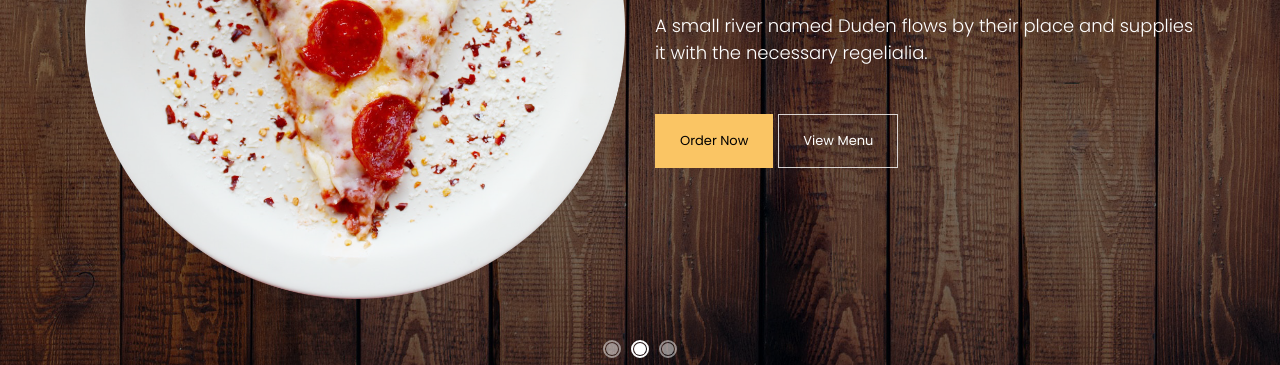
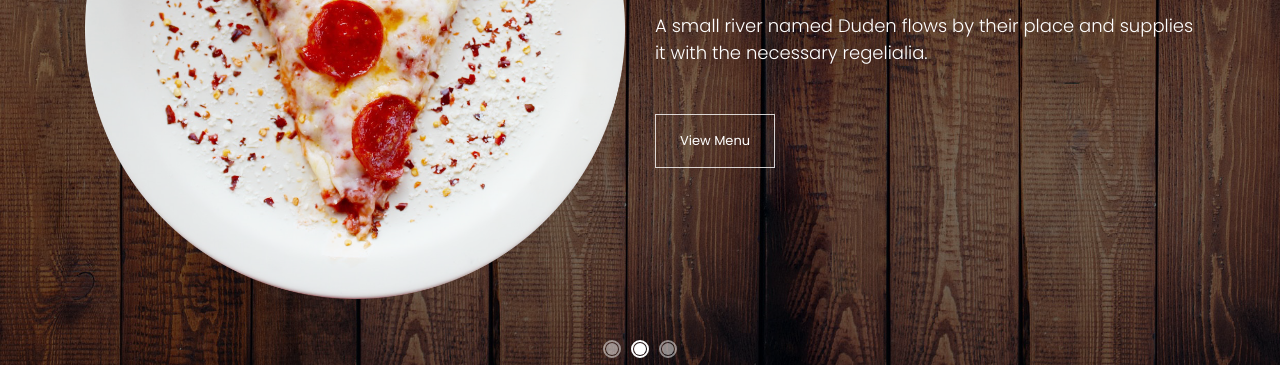
Before and after one commit to RavaxNelos/htmldancss, a plain HTML site: page index.html in a window 1280 px wide. Shown: the part 435-800 px from the top of the page. Drawn offline with Linux system fonts and the light colour scheme; some packages are replaced by stand-ins of ours; no server answers; files whose address does not match are found by name.

Commit message:
order now sudah di perbaiki

```diff
--- a/index.html
+++ b/index.html
@@ -85,7 +85,7 @@
                         <h1 class="mb-4">Italian Cuizine</h1>
                         <p class="mb-4 mb-md-5">A small river named Duden flows by their place and supplies it with the
                             necessary regelialia.</p>
-                        <!-- <p><a href="#" class="btn btn-primary p-3 px-xl-4 py-xl-3">Order Now</a>--> <a href="#"
+                        <p><!--<a href="#" class="btn btn-primary p-3 px-xl-4 py-xl-3">Order Now</a>--> <a href="#"
                                 class="btn btn-white btn-outline-white p-3 px-xl-4 py-xl-3">View Menu</a></p>
                     </div>
                     <div class="col-md-6 ftco-animate">
@@ -105,7 +105,7 @@
                         <h1 class="mb-4">Italian Pizza</h1>
                         <p class="mb-4 mb-md-5">A small river named Duden flows by their place and supplies it with the
                             necessary regelialia.</p>
-                        <p><a href="#" class="btn btn-primary p-3 px-xl-4 py-xl-3">Order Now</a> <a href="#"
+                        <p><!--<a href="#" class="btn btn-primary p-3 px-xl-4 py-xl-3">Order Now</a>--> <a href="#"
                                 class="btn btn-white btn-outline-white p-3 px-xl-4 py-xl-3">View Menu</a></p>
                     </div>
                     <div class="col-md-6 ftco-animate">
@@ -126,7 +126,7 @@
                         <h1 class="mb-4">We cooked your desired Pizza Recipe</h1>
                         <p class="mb-4 mb-md-5">A small river named Duden flows by their place and supplies it with the
                             necessary regelialia.</p>
-                        <p><a href="#" class="btn btn-primary p-3 px-xl-4 py-xl-3">Order Now</a> <a href="#"
+                        <p><!--<a href="#" class="btn btn-primary p-3 px-xl-4 py-xl-3">Order Now</a>--> <a href="#"
                                 class="btn btn-white btn-outline-white p-3 px-xl-4 py-xl-3">View Menu</a></p>
                     </div>
 
```
